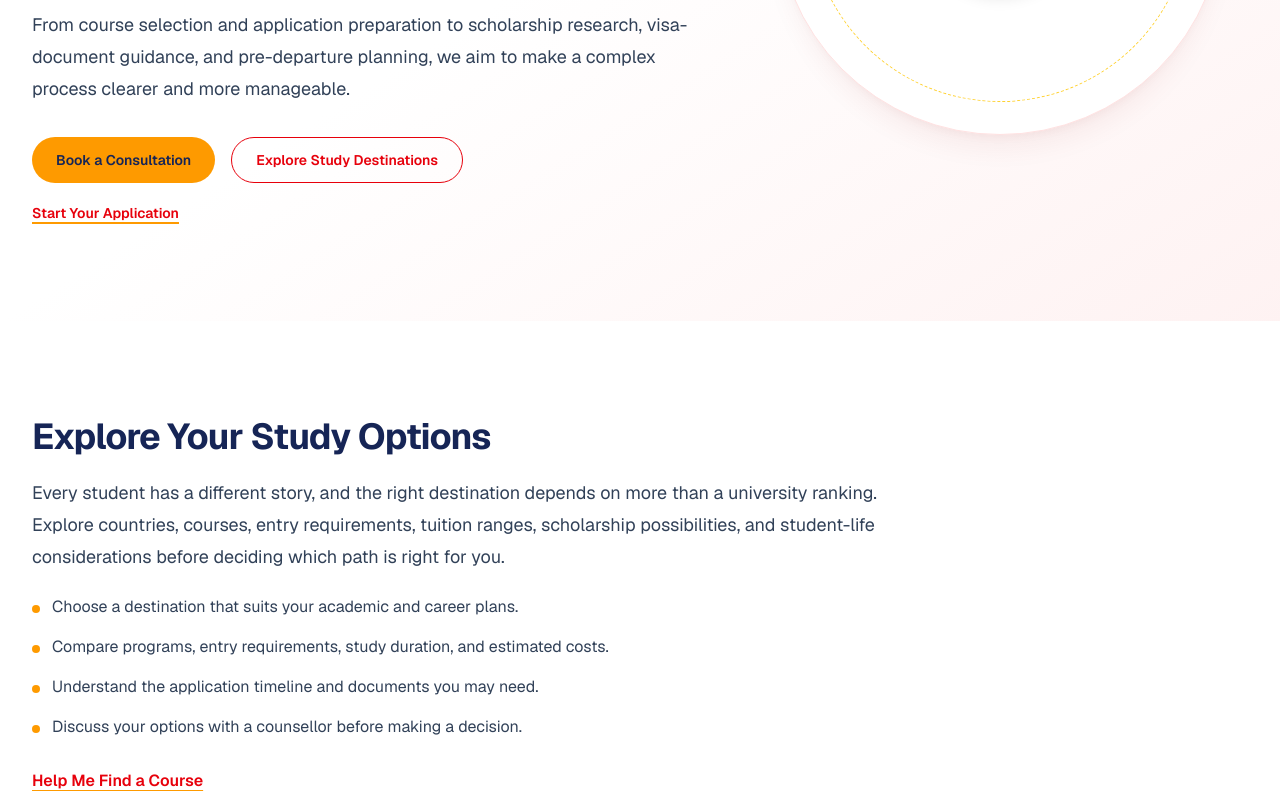
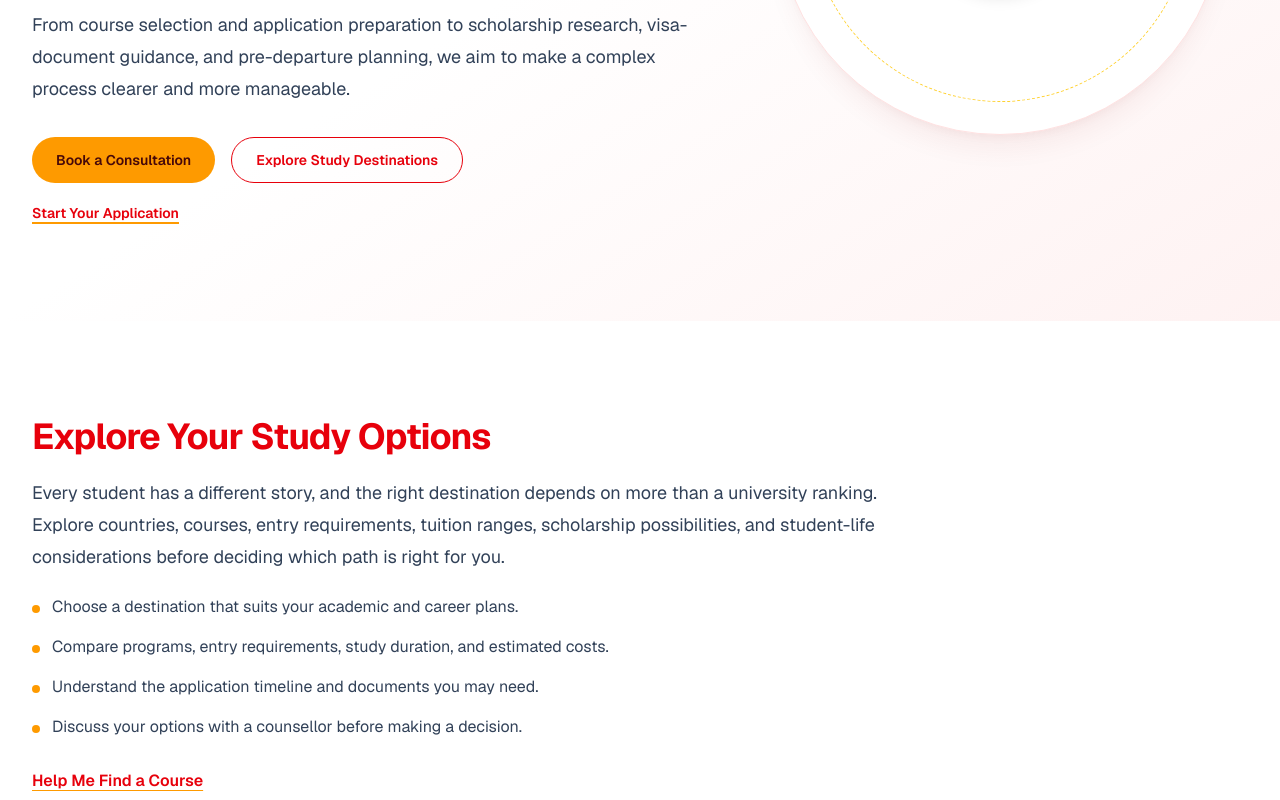
Before and after one commit to konain611/intellecta-study-abroad, a Next.js app: page / in a window 1280 px wide. Shown: the part 580-1380 px from the top of the page. Built offline with nearby package versions, Linux system fonts and the light colour scheme.

Commit message:
Update site-layout.tsx

```diff
--- a/src/components/site-layout.tsx
+++ b/src/components/site-layout.tsx
@@ -23,7 +23,7 @@ export function Container({ children, className = "" }: { children: ReactNode; c
 
 export function PageTitle({ children }: { children: ReactNode }) {
   return (
-    <h1 className="max-w-4xl text-4xl font-bold tracking-tight text-blue-950 sm:text-5xl md:text-6xl">
+    <h1 className="max-w-4xl text-4xl font-bold tracking-tight text-red-600 sm:text-5xl md:text-6xl">
       {children}
     </h1>
   );
@@ -31,7 +31,7 @@ export function PageTitle({ children }: { children: ReactNode }) {
 
 export function SectionTitle({ children }: { children: ReactNode }) {
   return (
-    <h2 className="text-3xl font-bold tracking-tight text-blue-950 md:text-4xl">
+    <h2 className="text-3xl font-bold tracking-tight text-red-600 md:text-4xl">
       {children}
     </h2>
   );
@@ -68,7 +68,7 @@ export function ConsultationLink({ children = "Book a Consultation" }: { childre
   return (
     <Link
       href="/contact"
-      className="inline-flex items-center justify-center rounded-full bg-amber-500 px-6 py-3 text-sm font-semibold text-blue-950 transition-colors hover:bg-amber-400 focus-visible:outline-none focus-visible:ring-2 focus-visible:ring-amber-700 focus-visible:ring-offset-2"
+      className="inline-flex items-center justify-center rounded-full bg-amber-500 px-6 py-3 text-sm font-semibold text-red-950 transition-colors hover:bg-amber-400 focus-visible:outline-none focus-visible:ring-2 focus-visible:ring-amber-700 focus-visible:ring-offset-2"
     >
       {children}
     </Link>
```
